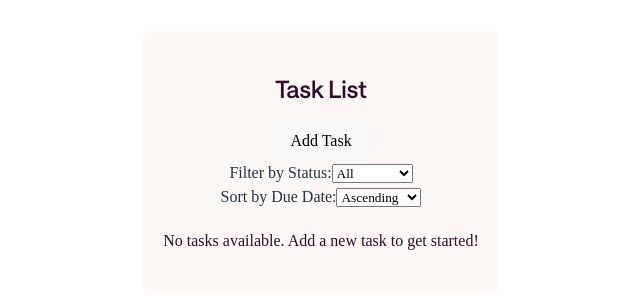
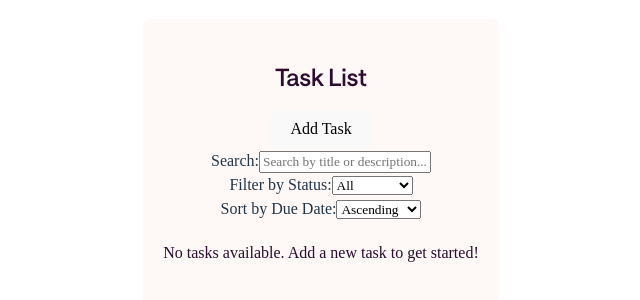
Before and after one commit to kiketordera/taskmaster, a Vue app: page / in a window 1280 px wide. Shown: the part 238-538 px from the top of the page, without its empty margins (319-959 px from the left). Built offline with nearby package versions, Linux system fonts and the light colour scheme.

Commit message:
feat(TaskList): add search functionality to find tasks by title or description

```diff
--- a/src/components/TaskList.vue
+++ b/src/components/TaskList.vue
@@ -4,6 +4,16 @@
     <button @click="openForm" class="add-task-button">Add Task</button>
 
     <div class="controls">
+      <div class="search">
+        <label for="searchQuery">Search:</label>
+        <input
+          id="searchQuery"
+          type="text"
+          v-model="searchQuery"
+          placeholder="Search by title or description..."
+        />
+      </div>
+
       <div class="filter">
         <label for="statusFilter">Filter by Status:</label>
         <select id="statusFilter" v-model="statusFilter">
@@ -41,7 +51,6 @@
         :task="task"
         @edit="handleEdit"
         @delete="handleDelete"
-        @change-status="handleChangeStatus"
       />
     </ul>
   </div>
@@ -70,10 +79,21 @@ export default defineComponent({
     const statusFilter = ref<string>("");
     const dueDateSort = ref<string>("asc");
 
+    const searchQuery = ref<string>("");
+
     const statusOptions = Object.values(TaskStatus);
 
     const filteredAndSortedTasks = computed(() => {
       let tasks = taskStore.tasks.slice();
+
+      if (searchQuery.value.trim() !== "") {
+        const query = searchQuery.value.trim().toLowerCase();
+        tasks = tasks.filter(
+          (task) =>
+            task.title.toLowerCase().includes(query) ||
+            task.description.toLowerCase().includes(query)
+        );
+      }
 
       if (statusFilter.value) {
         tasks = tasks.filter((task) => task.status === statusFilter.value);
@@ -110,11 +130,8 @@ export default defineComponent({
       taskStore.deleteTask(taskId);
     };
 
-    const handleChangeStatus = (taskId: string, newStatus: TaskStatus) => {
-      taskStore.changeTaskStatus(taskId, newStatus);
-    };
-
     return {
+      searchQuery,
       statusFilter,
       dueDateSort,
       statusOptions,
@@ -125,7 +142,6 @@ export default defineComponent({
       selectedTask,
       handleEdit,
       handleDelete,
-      handleChangeStatus,
     };
   },
 });
```
